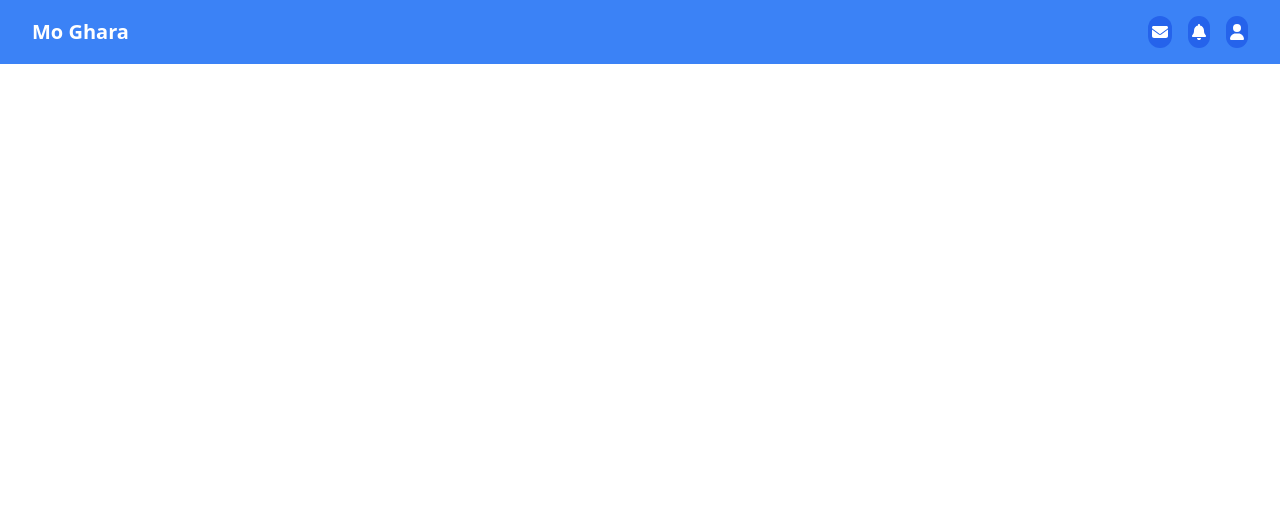
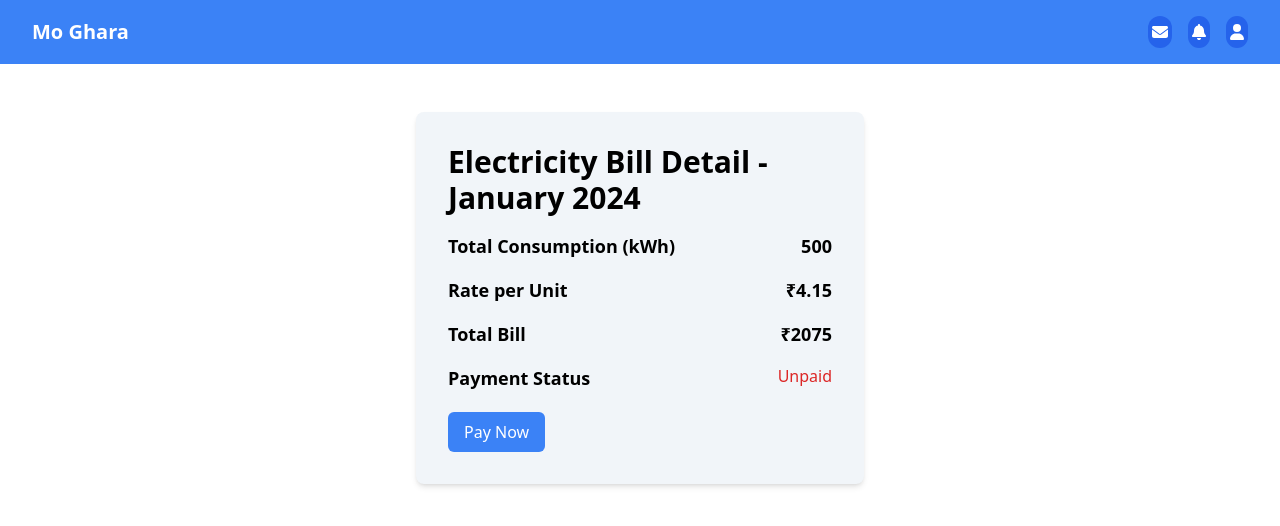
Before and after one commit to Aryank35/house-rental-system, a React (Create React App) app: page /electricityBill in a window 1280 px wide. Shown: the top 526 px of the page. Built offline with nearby package versions, Linux system fonts and the light colour scheme.

Commit message:
added Electricity bill page

```diff
--- a/package.json
+++ b/package.json
@@ -14,7 +14,8 @@
     "react-dom": "^18.3.1",
     "react-router-dom": "^6.26.2",
     "react-scripts": "5.0.1",
-    "web-vitals": "^2.1.4"
+    "web-vitals": "^2.1.4",
+    "xlsx": "^0.18.5"
   },
   "scripts": {
     "start": "react-scripts start",
--- a/src/App.js
+++ b/src/App.js
@@ -7,6 +7,7 @@ import FeesDescription from "./Components/Pages/Payment/FeesDescription";
 import PaymentHistory from "./Components/Pages/Payment/PaymentHistory";
 import RentReceipt from "./Components/RentReceipt";
 import Complains from "./Components/Pages/Complains";
+import ElectricityBill from "./Components/Pages/Payment/ElectricityBill";
 
 function App() {
   return (
@@ -20,6 +21,7 @@ function App() {
           <Route path="/paymentHistory" element={<PaymentHistory />} />
           <Route path="/rentReceipt" element={<RentReceipt />} />
           <Route path="/complains" element={<Complains />} />
+          <Route path="/electricityBill" element={<ElectricityBill/>} />
         </Routes>
       </BrowserRouter>
     </>
--- a/src/Components/Pages/Complains.jsx
+++ b/src/Components/Pages/Complains.jsx
@@ -1,4 +1,4 @@
-import { useState } from 'react';
+import { useState, useEffect } from 'react';
 
 const categories = [
   { value: 'rent', label: 'Rent' },
@@ -12,10 +12,23 @@ const Complains = () => {
   const [message, setMessage] = useState('');
   const [chatLog, setChatLog] = useState([]);
 
+  // Retrieve chat log from localStorage when the component mounts
+  useEffect(() => {
+    const storedChatLog = localStorage.getItem('chatLog');
+    if (storedChatLog) {
+      setChatLog(JSON.parse(storedChatLog));
+    }
+  }, []);
+
+  // Function to handle sending a message
   const handleSendMessage = () => {
     if (category && message) {
-      setChatLog([...chatLog, { category, message }]);
+      const newChatLog = [...chatLog, { category, message }];
+      setChatLog(newChatLog);
       setMessage('');
+
+      // Save the updated chat log to localStorage
+      localStorage.setItem('chatLog', JSON.stringify(newChatLog));
     }
   };
 
--- /dev/null
+++ b/src/Components/Pages/Payment/ElectricityBill.jsx
@@ -0,0 +1,44 @@
+import { useState } from 'react';
+
+const ElectricityBill = () => {
+  const [bill, setBill] = useState({
+    month: 'January',
+    year: 2024,
+    totalConsumption: 500,
+    ratePerUnit: 4.15,
+    paymentStatus: 'Unpaid'
+  });
+
+  const handlePayment = () => {
+    setBill((prevBill) => ({ ...prevBill, paymentStatus: 'Paid' }));
+  };
+
+  return (
+    <div className="max-w-md mx-auto p-8 mt-12 bg-slate-100 rounded-lg shadow-md">
+      <h2 className=" text-xl md:text-3xl font-bold mb-4 ">Electricity Bill Detail - {bill.month} {bill.year}</h2>
+      <div className="flex flex-col space-y-4">
+        <div className="flex justify-between">
+          <p className="text-lg font-bold ">Total Consumption (kWh)</p>
+          <p className="text-lg font-bold">{bill.totalConsumption}</p>
+        </div>
+        <div className="flex justify-between">
+          <p className="text-lg font-bold ">Rate per Unit </p>
+          <p className="text-lg font-bold">₹{bill.ratePerUnit}</p>
+        </div>
+        <div className="flex justify-between">
+          <p className="text-lg font-bold ">Total Bill</p>
+          <p className="text-lg font-bold">₹{bill.totalConsumption * bill.ratePerUnit}</p>
+        </div>
+        <div className="flex justify-between">
+          <p className="text-lg font-bold ">Payment Status</p>
+          <p className={bill.paymentStatus === 'Paid' ? 'text-green-600' : 'text-red-600'}>{bill.paymentStatus}</p>
+        </div>
+      </div>
+      {bill.paymentStatus === 'Unpaid' && (
+        <button className="px-4 py-2 bg-blue-500 text-white rounded-md hover:bg-blue-600 mt-5" type="button" onClick={handlePayment}>Pay Now</button>
+      )}
+    </div>
+  );
+};
+
+export default ElectricityBill;
```
Also changed, not shown: 1 other file (tests, documents, lock files or other folders).
